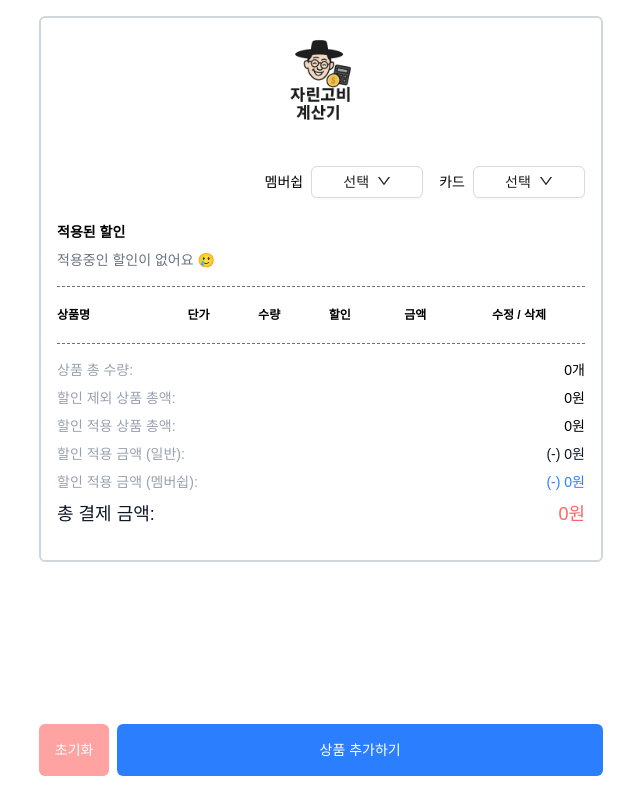
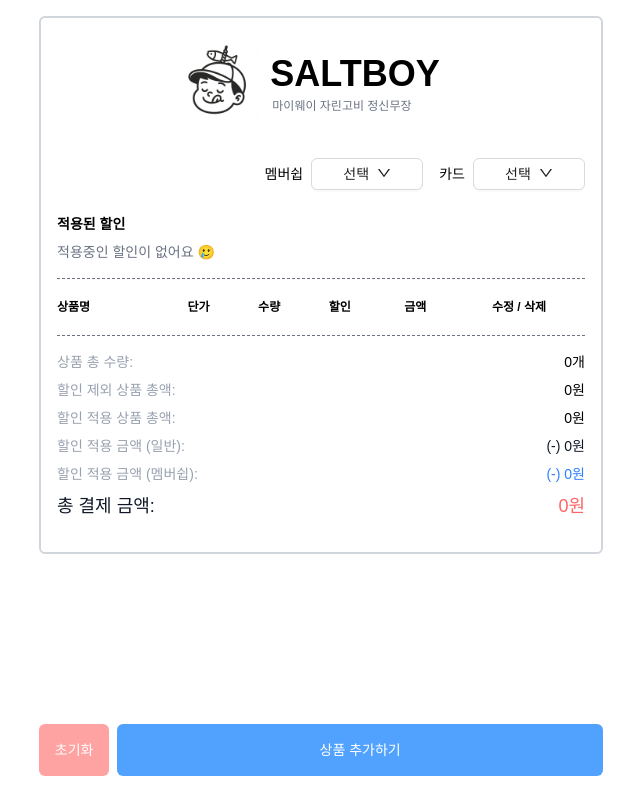
Before and after one commit to mkiz0403/m.caculator, a Next.js app: page / in a window 1280 px wide. Shown: the whole page, without its empty margins (319-959 px from the left). Built offline with nearby package versions, Linux system fonts and the light colour scheme.

Commit message:
refector : 제목 이미지 변경 및 버튼 색상 변경

```diff
--- a/src/app/caculator/AddProduct.tsx
+++ b/src/app/caculator/AddProduct.tsx
@@ -133,7 +133,11 @@ export default function AddProduct({
 					<Button className="w-full" onClick={onCancel}>
 						취소하기
 					</Button>
-					<Button className="w-full" type="primary" htmlType="submit">
+					<Button
+						className="w-full bg-blue-300"
+						type="primary"
+						htmlType="submit"
+					>
 						{isEditMode ? '수정하기' : '추가하기'}
 					</Button>
 				</div>
--- a/src/app/caculator/page.tsx
+++ b/src/app/caculator/page.tsx
@@ -312,14 +312,20 @@ export default function Receipt() {
 	return (
 		<div className="w-full overflow-y-auto px-2 pt-4 pb-24">
 			<div className="min-h-full w-full rounded-md border-2 border-gray-300 p-4">
-				<div className="flex flex-col gap-4">
+				<div className="flex flex-col gap-2">
 					<div className="flex items-center justify-center">
 						<Image
-							src="/icons/save-512x512.png"
-							alt="자린고비 계산기"
+							src="/icons/saltboy2.png"
+							alt="짠돌이"
 							width={100}
 							height={100}
 						/>
+						<div className="flex flex-col gap-1 pr-8">
+							<h1 className="text-4xl font-bold">SALTBOY</h1>
+							<span className="flex items-start pl-0.5 text-xs text-gray-500">
+								마이웨이 자린고비 정신무장
+							</span>
+						</div>
 					</div>
 					<div className="flex flex-col">
 						<div className="mt-4 flex justify-end">
@@ -493,7 +499,7 @@ export default function Receipt() {
 												<div className="flex justify-center gap-1">
 													<button
 														onClick={() => handleEditProduct(product)}
-														className="rounded-sm bg-blue-300 px-2 py-1 text-center text-white"
+														className="rounded-sm bg-blue-400 px-2 py-1 text-center text-white"
 													>
 														수정
 													</button>
@@ -720,7 +726,7 @@ export default function Receipt() {
 										초기화
 									</button>
 									<button
-										className="w-full rounded-md bg-blue-500 px-6 py-4 text-sm text-white"
+										className="w-full rounded-md bg-blue-400 px-6 py-4 text-sm text-white"
 										onClick={showDtailModalModal}
 									>
 										상품 추가하기
```
Also changed, not shown: public/icons/saltboy.png (added), public/icons/saltboy2.png (added).
